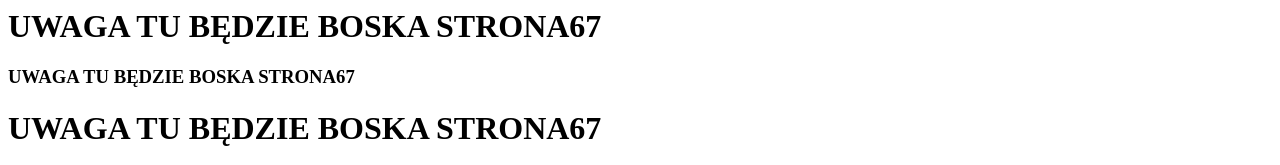
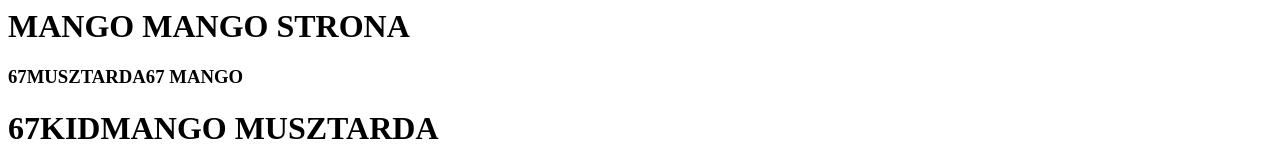
Before and after one commit to Pr0ster/musztarda67, a plain HTML site: page index.html in a window 1280 px wide. Shown: the top 165 px of the page. Drawn offline with Linux system fonts and the light colour scheme.

Commit message:
Update index.html

```diff
--- a/index.html
+++ b/index.html
@@ -5,11 +5,11 @@
 </head>
 <body>
 
-<H1> UWAGA TU BĘDZIE BOSKA STRONA67 </H1>
+<H1> MANGO MANGO STRONA </H1>
 
-<H3> UWAGA TU BĘDZIE BOSKA STRONA67 </H3>
+<H3> 67MUSZTARDA67 MANGO </H3>
 
-<H1> UWAGA TU BĘDZIE BOSKA STRONA67 </H1>
+<H1> 67KIDMANGO MUSZTARDA </H1>
 <A HREF=https://boards.4chan.org/mlp/> KLIKNIJ MNIE </A>
 <IMG SRC="67kid.jpeg" WIDTH="100%">
 
```
